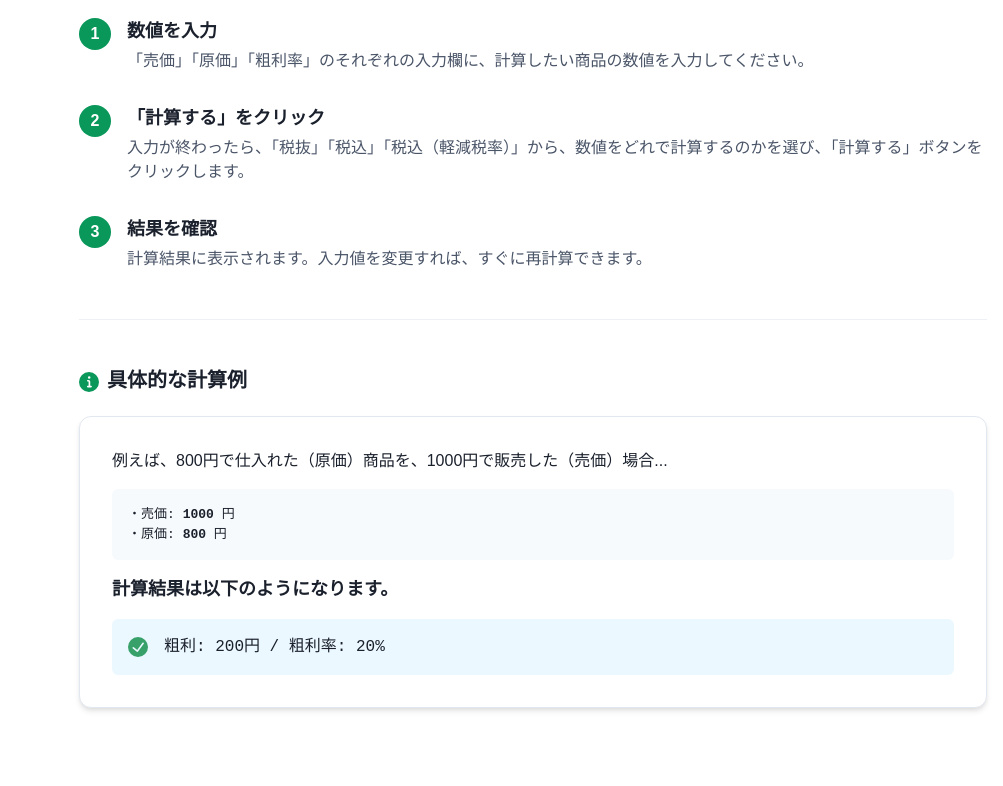
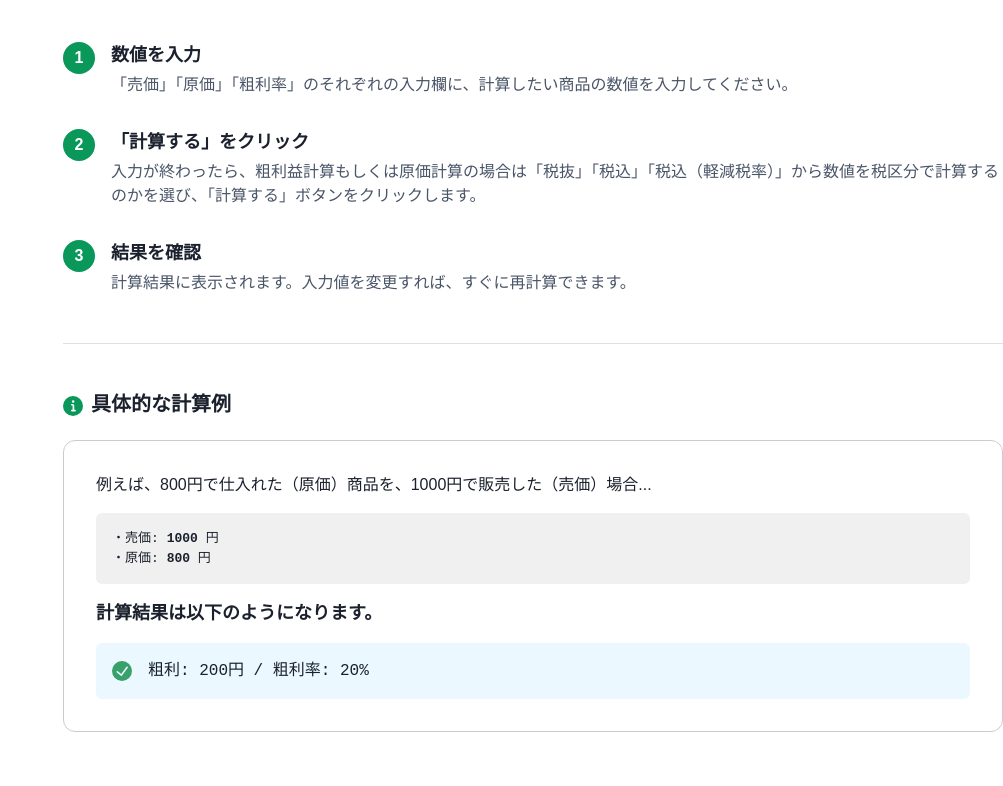
Before and after one commit to mimihokuro/app, a React (Vite) app: page /gross-profit-calculator in a window 1280 px wide. Shown: the part 1220-2006 px from the top of the page, without its empty margins (277-1280 px from the left). Built offline with nearby package versions, Linux system fonts and the light colour scheme; grey boxes are pictures that could not be loaded.

Commit message:
🎨 粗利計算ツールにSEO対策

```diff
--- a/src/components/ToolUsageGuide.jsx
+++ b/src/components/ToolUsageGuide.jsx
@@ -44,12 +44,8 @@ const FeatureStep = ({ step, title, children }) => {
 
 // メインの「ツールの使い方」コンポーネント
 const ToolUsageGuide = () => {
-  const bgColor = useColorModeValue("gray.50", "gray.700");
-  const borderColor = useColorModeValue("gray.200", "gray.600");
-  const cardBgColor = useColorModeValue("white", "gray.800");
-
   return (
-    <Container maxW="container.lg" py={{ base: 8, md: 12 }}>
+    <Container maxW="container.lg" px={0} py={{ base: 8, md: 12 }}>
       <VStack spacing={{ base: 8, md: 12 }} align="stretch">
         {/* === セクションタイトル === */}
         <Box>
@@ -67,14 +63,14 @@ const ToolUsageGuide = () => {
             「売価」「原価」「粗利率」のそれぞれの入力欄に、計算したい商品の数値を入力してください。
           </FeatureStep>
           <FeatureStep step="2" title="「計算する」をクリック">
-            入力が終わったら、「税抜」「税込」「税込（軽減税率）」から、数値をどれで計算するのかを選び、「計算する」ボタンをクリックします。
+            入力が終わったら、粗利益計算もしくは原価計算の場合は「税抜」「税込」「税込（軽減税率）」から数値を税区分で計算するのかを選び、「計算する」ボタンをクリックします。
           </FeatureStep>
           <FeatureStep step="3" title="結果を確認">
             計算結果に表示されます。入力値を変更すれば、すぐに再計算できます。
           </FeatureStep>
         </VStack>
 
-        <Divider borderColor={borderColor} />
+        <Divider borderColor={"colorGray"} />
 
         {/* === 計算例 === */}
         <VStack spacing={6} align="stretch">
@@ -84,17 +80,15 @@ const ToolUsageGuide = () => {
           </Heading>
           <Box
             p={{ base: 5, md: 8 }}
-            bg={cardBgColor}
             borderRadius="xl"
-            boxShadow="md"
             border="1px"
-            borderColor={borderColor}
+            borderColor={"colorGray"}
           >
             <VStack spacing={4} align="stretch">
               <Text>
                 例えば、800円で仕入れた（原価）商品を、1000円で販売した（売価）場合...
               </Text>
-              <Box bg={bgColor} p={4} borderRadius="md">
+              <Box bg={"colorGrayLight"} p={4} borderRadius="md">
                 <Text fontFamily="monospace">
                   ・売価:{" "}
                   <Text as="span" fontWeight="bold">
--- a/src/pages/GrossProfitCalculator.jsx
+++ b/src/pages/GrossProfitCalculator.jsx
@@ -9,7 +9,7 @@ const GrossProfitCalculator = () => {
   usePageMetadata({
     title: "粗利計算ツール | EC Tool Crate",
     description:
-      "粗利益（粗利率）、売価（売上）、原価を計算するためのツールです。自分で計算するのが面倒くさい、計算方法がよくわからないときにお使いください。",
+      "粗利益（粗利率）、売価（売上）、原価をそれぞれ計算するためのツールです。自分で計算するのが面倒くさい、計算方法がよくわからないときにお使いください。",
     canonicalUrl: "https://app.mimihokuro.com/gross-profit-calculator",
   });
 
@@ -18,7 +18,7 @@ const GrossProfitCalculator = () => {
       <PageTitle
         pageTitle={"💸粗利計算ツール"}
         pageDescription={
-          "粗利益（粗利率）、売価、原価を計算するツールです。タブを切り替えてお使いください。粗利率は99.9%まで計算できます。"
+          "粗利益（粗利率）、売価、原価を計算するツールです。計算したい数値の種類に合わせてタブを切り替えてお使いください。粗利率は99.9%まで計算できます。"
         }
       />
       <BasicTabs />
```
